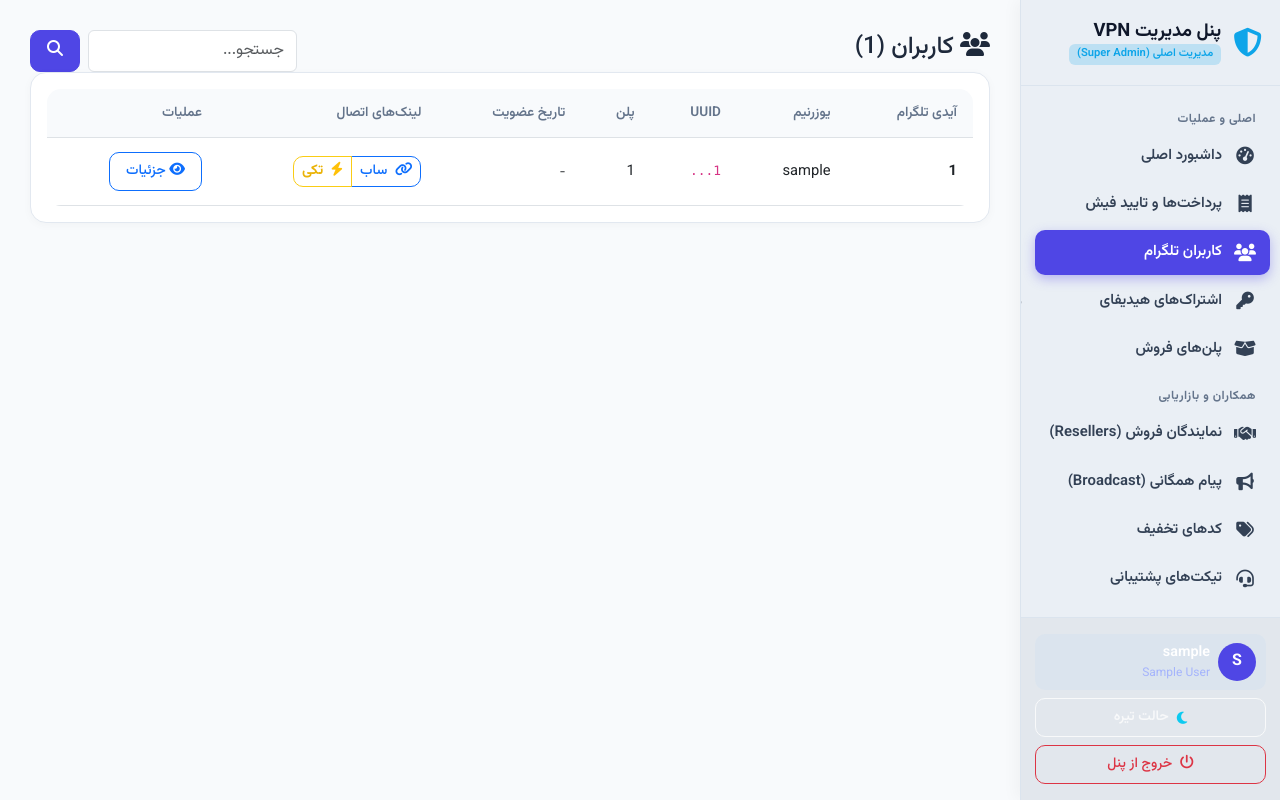
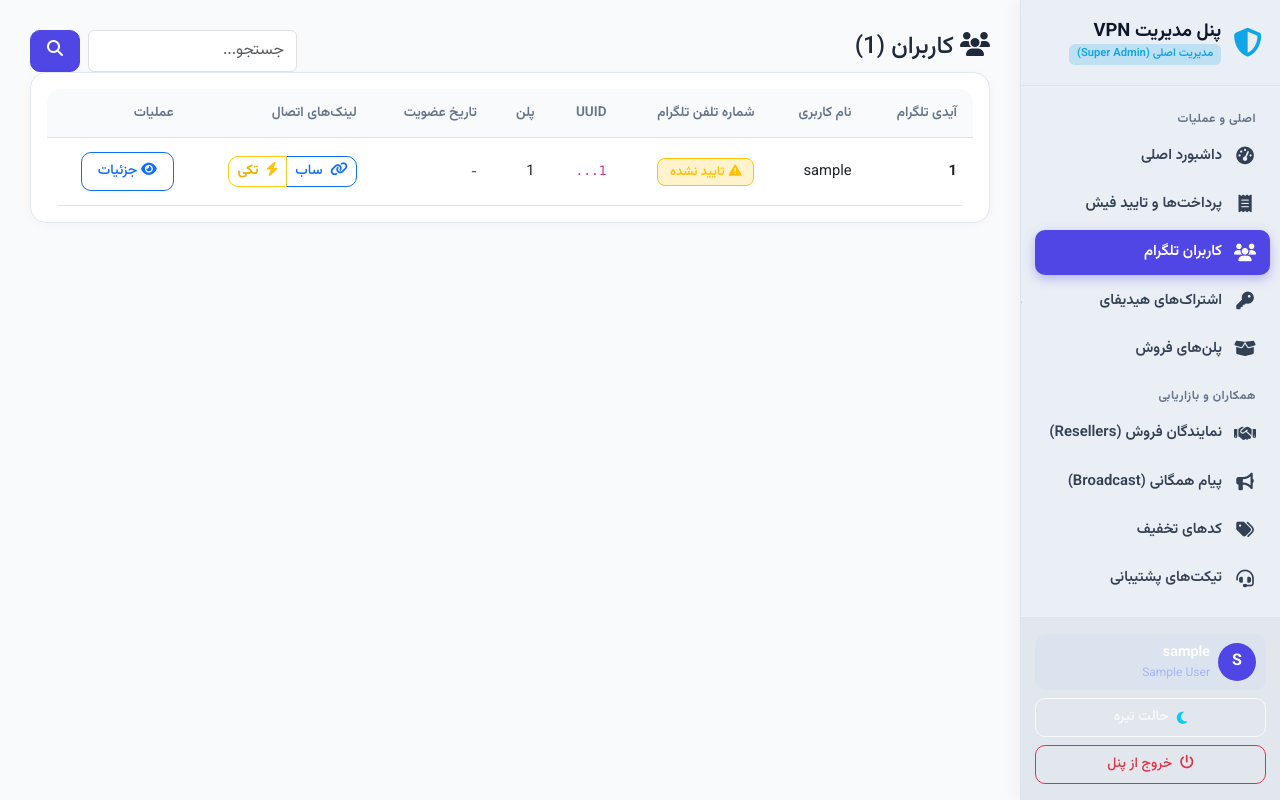
Before and after one commit to MOhammaDpirouznia/TGBot, a Flask app: page /users in a window 1280 px wide. Run offline with Flask 3, Linux system fonts and the light colour scheme; the visitor is signed in with stand-in values (Sample User, id 1); data comes from the database, SQL or seed files in the repository; data that the repository does not hold is empty.

Commit message:
احراز هویت با شماره تلفن تلگرام
📱 ۲. احراز هویت با شماره تلفن تلگرام هنگام اولین عضویت
فرآیند ورود کاربر جدید:
زمانی که کاربر برای اولین بار وارد ربات می‌شود یا دستور /start را می‌زند، پس از انتخاب زبان، سیستم بررسی می‌کند که آیا شماره تلفن تلگرام او ثبت و تایید شده است یا خیر.
در صورت عدم تایید، ربات یک کیبورد اختصاصی با دکمه «📱 تایید و ارسال شماره تلفن» (با قابلیت استاندارد تلگرام request_contact=True) به کاربر نمایش می‌دهد.
اعتبارسنجی امنیتی:
ربات هوشمندانه تطابق user_id تلگرام را با مخاطب ارسالی بررسی می‌کند تا از ارسال شماره دیگران یا فوروارد فیک جلوگیری شود.

```diff
--- a/templates/users.html
+++ b/templates/users.html
@@ -20,7 +20,8 @@
                 <thead>
                     <tr>
                         <th>آیدی تلگرام</th>
-                        <th>یوزرنیم</th>
+                        <th>نام کاربری</th>
+                        <th>شماره تلفن تلگرام</th>
                         <th>UUID</th>
                         <th>پلن</th>
                         <th>تاریخ عضویت</th>
@@ -35,6 +36,13 @@
                     <tr>
                         <td><strong>{{ user['telegram_id'] }}</strong></td>
                         <td>{{ user['username'] or 'ندارد' }}</td>
+                        <td>
+                            {% if user['phone_number'] %}
+                                <span class="badge bg-success-subtle text-success border border-success"><i class="fas fa-phone me-1"></i><code>{{ user['phone_number'] }}</code></span>
+                            {% else %}
+                                <span class="badge bg-warning-subtle text-warning border border-warning"><i class="fas fa-triangle-exclamation me-1"></i>تایید نشده</span>
+                            {% endif %}
+                        </td>
                         <td><code>{{ user['hidify_uuid'][:8] if user['hidify_uuid'] else '-' }}...</code></td>
                         <td>{{ user['plan_id'] or '-' }}</td>
                         <td><small>{{ user['created_at'][:10] if user['created_at'] else '-' }}</small></td>
```
Also changed, not shown: templates/user_detail.html (+7 -0 lines).
